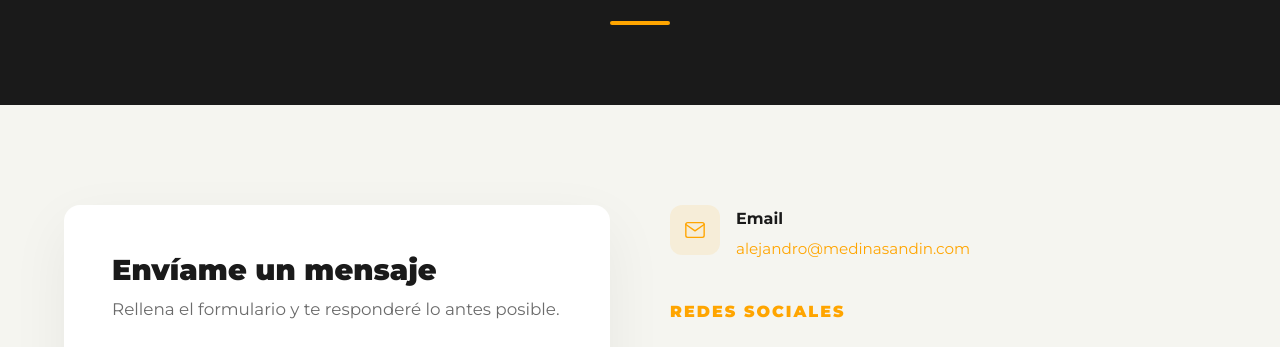
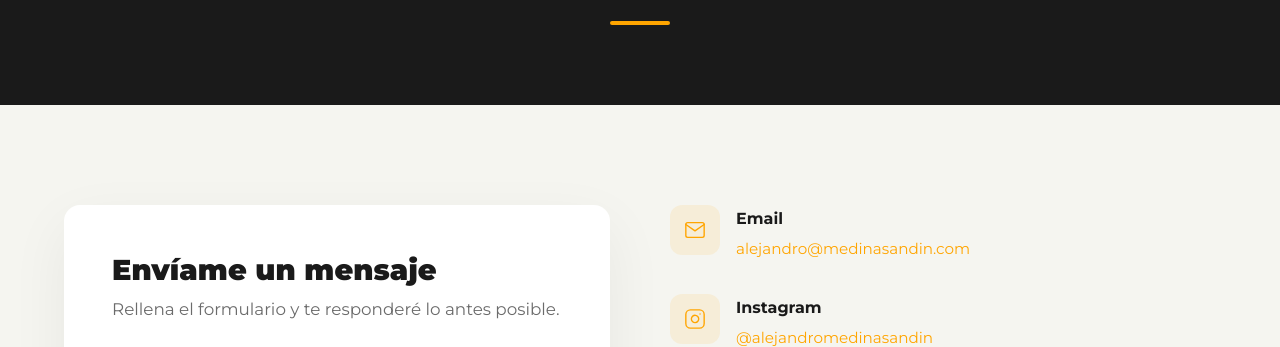
Before and after one commit to Medinss13/web-mentor-academico, a plain HTML site: page contacto.html in a window 1280 px wide. Shown: the part 309-656 px from the top of the page. Drawn offline with Linux system fonts and the light colour scheme; no server answers; a script that the page names is missing; a web font is replaced by a local one.

Commit message:
Add Instagram to contact page, fix gray social links
- Add @alejandromedinasandin Instagram as contact info item
- Fix footer social icons: add color #ccc so SVGs are visible
- Fix footer text links: #aaa → #ccc for better readability

Co-Authored-By: Claude Opus 4.6 <noreply@anthropic.com>

```diff
--- a/contacto.html
+++ b/contacto.html
@@ -104,6 +104,13 @@
             <div>
               <p class="contact-info__label">Email</p>
               <p class="contact-info__text"><a href="mailto:alejandro@medinasandin.com">alejandro@medinasandin.com</a></p>
+            </div>
+          </div>
+          <div class="contact-info__item">
+            <div class="contact-info__icon"><svg width="22" height="22" viewBox="0 0 24 24" fill="none" stroke="currentColor" stroke-width="1.5" stroke-linecap="round" stroke-linejoin="round"><rect x="2" y="2" width="20" height="20" rx="5"/><path d="M16 11.37A4 4 0 1 1 12.63 8 4 4 0 0 1 16 11.37z"/><line x1="17.5" y1="6.5" x2="17.51" y2="6.5"/></svg></div>
+            <div>
+              <p class="contact-info__label">Instagram</p>
+              <p class="contact-info__text"><a href="https://www.instagram.com/alejandromedinasandin" target="_blank" rel="noopener">@alejandromedinasandin</a></p>
             </div>
           </div>
           <h4 style="margin-top: 40px; margin-bottom: 16px; font-size: 1rem; text-transform: uppercase; letter-spacing: 2px; color: var(--color-primary);">Redes Sociales</h4>
--- a/css/styles.css
+++ b/css/styles.css
@@ -1142,7 +1142,7 @@ p {
 }
 
 .footer__links a {
-  color: #aaa;
+  color: #ccc;
   font-size: 0.95rem;
   transition: color var(--transition);
 }
@@ -1161,6 +1161,7 @@ p {
   height: 40px;
   border-radius: 8px;
   background-color: var(--color-dark);
+  color: #ccc;
   display: flex;
   align-items: center;
   justify-content: center;
```
Also changed, not shown: contacto/index.html (+7 -0 lines).
